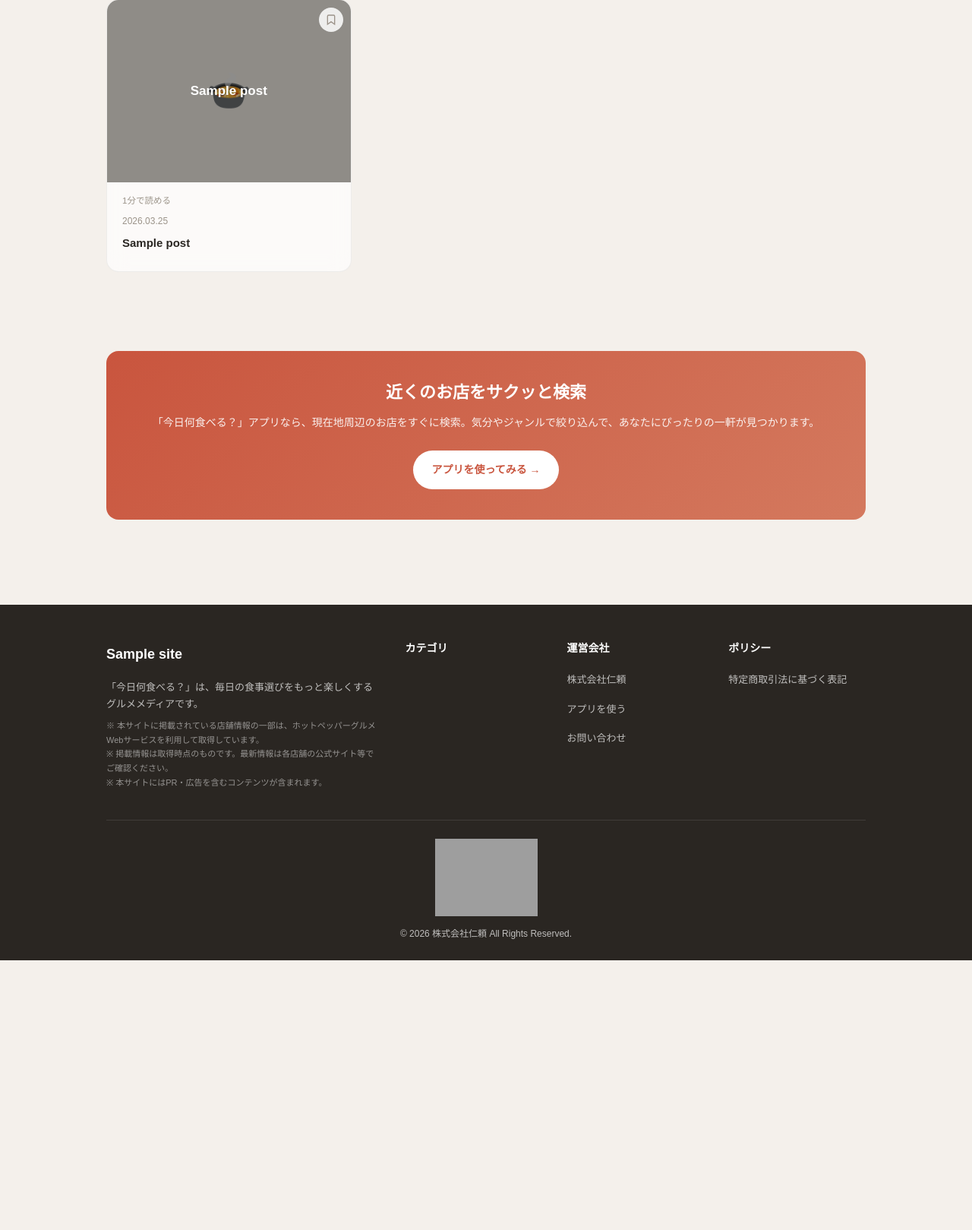
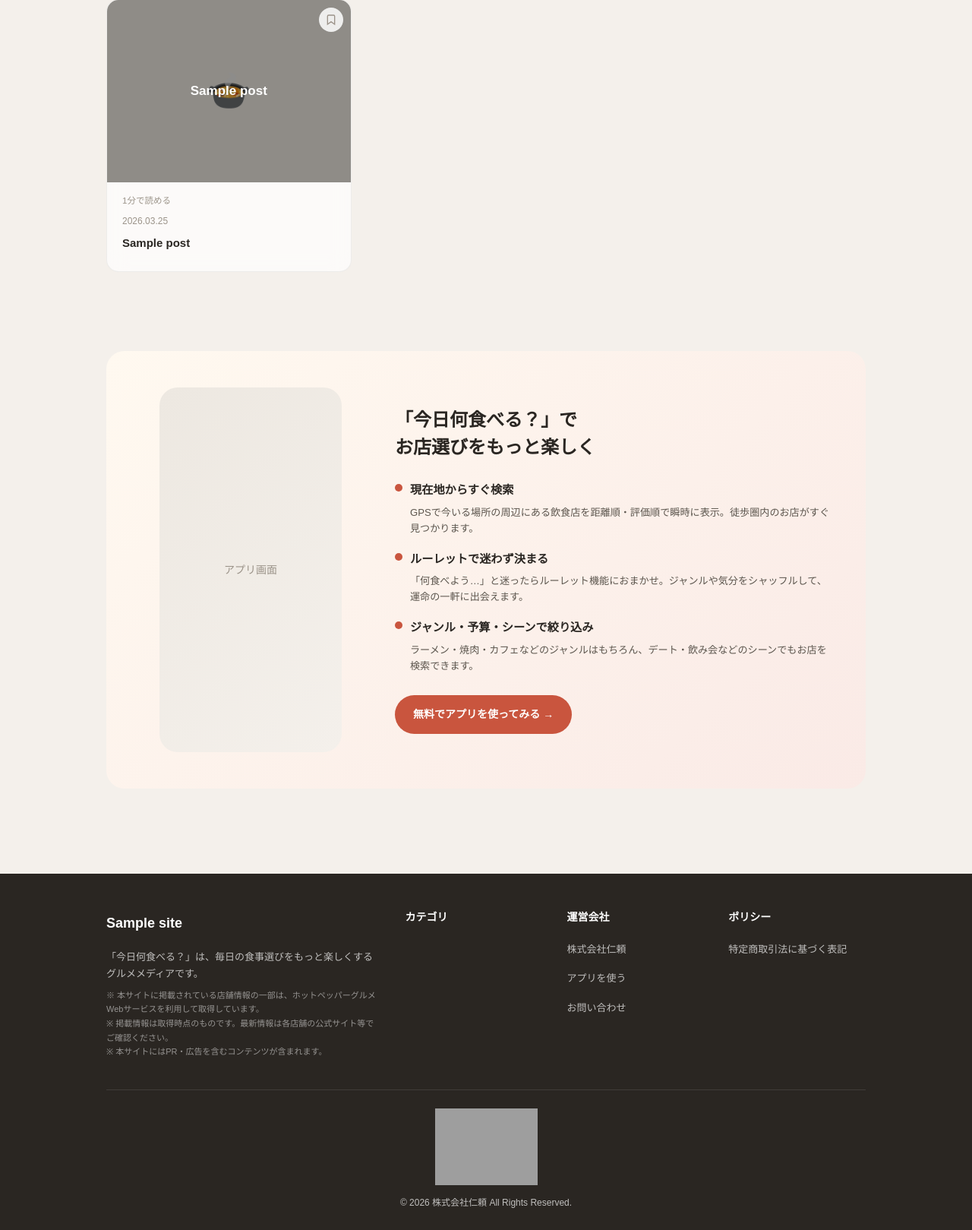
Before and after one commit to Jinrai-inc/kyonanitaberumedeia, a WordPress theme: template front-page.php in a window 1280 px wide. Shown: the part 2236-3855 px from the top of the page at 76% size. Before the commit the page ends 3500 px from the top, so only its background shows below. Run offline with PHP 8.4 and a stand-in for WordPress, Linux system fonts and the light colour scheme; the site name, menu and one post (Sample post) are stand-ins, and other content is empty; some libraries are stand-ins or nearby versions; some web fonts are replaced; grey boxes are pictures that could not be loaded.

Commit message:
feat: アプリ紹介セクション刷新 + シーンナビ + シーンランディングページ
アプリ紹介セクション (front-page.php):
- 旧テキストバナーを左右2カラムレイアウトに置換
- 左: アプリスクリーンショット（カスタマイザーで画像設定可能）
- 右: 3つの特徴（現在地検索/ルーレット/絞り込み） + CTA
- レスポンシブ対応（モバイルは縦並び）

ヘッダーナビ (header.php):
- メニュー未設定時のデフォルトナビをシーンリンクに変更
- デート/飲み会/ランチ/接待/女子会/子連れの6シーン

シーンランディングページ (page-scene.php):
- /scene/ で全11シーン一覧をカード表示
- /scene/{slug}/ でシーン詳細ページ
  - 都道府県×市区町村セレクタ（municipalities-full.jsonから動的生成）
  - エリア選択→シーン記事検索へ遷移
  - そのシーンの既存記事を自動表示

リライトルール (functions.php):
- /scene/{slug}/ のURL構造を登録
- knt_scene_slug クエリ変数を追加
- template_include フィルターでpage-scene.phpを自動適用

カスタマイザー:
- knt_app_screenshot 画像設定を追加

https://claude.ai/code/session_01Qs7HCoTURUgMupdYagYove

```diff
--- a/front-page.php
+++ b/front-page.php
@@ -214,24 +214,45 @@ endif;
 
     <?php
     // ========================================
-    // 6. アプリ訴求バナー
+    // 6. アプリ紹介セクション
     // ========================================
     if ( get_theme_mod( 'knt_app_banner_show', true ) ) :
+        $app_screenshot = get_theme_mod( 'knt_app_screenshot', '' );
+        $app_url = get_theme_mod( 'knt_app_banner_url', 'https://kyou-nani-taberu.app' );
     ?>
     <section class="section">
-        <div class="app-banner fadeup">
-            <h2 class="app-banner__title">
-                <?php echo esc_html( get_theme_mod( 'knt_app_banner_title', '近くのお店をサクッと検索' ) ); ?>
-            </h2>
-            <p class="app-banner__text">
-                <?php echo esc_html( get_theme_mod( 'knt_app_banner_text', '「今日何食べる？」アプリなら、現在地周辺のお店をすぐに検索。気分やジャンルで絞り込んで、あなたにぴったりの一軒が見つかります。' ) ); ?>
-            </p>
-            <a href="<?php echo esc_url( get_theme_mod( 'knt_app_banner_url', 'https://kyou-nani-taberu.app' ) ); ?>"
-               class="btn btn--primary"
-               target="_blank"
-               rel="noopener noreferrer">
-                <?php echo esc_html( get_theme_mod( 'knt_app_banner_btn_text', 'アプリを使ってみる' ) ); ?> →
-            </a>
+        <div class="app-showcase fadeup">
+            <div class="app-showcase__phone">
+                <?php if ( $app_screenshot ) : ?>
+                    <img src="<?php echo esc_url( $app_screenshot ); ?>" alt="今日何食べる？アプリ画面" class="app-showcase__screenshot" loading="lazy">
+                <?php else : ?>
+                    <div class="app-showcase__screenshot-placeholder">
+                        <span>アプリ画面</span>
+                    </div>
+                <?php endif; ?>
+            </div>
+            <div class="app-showcase__content">
+                <h2 class="app-showcase__title">「今日何食べる？」で<br>お店選びをもっと楽しく</h2>
+                <ul class="app-showcase__features">
+                    <li>
+                        <strong>現在地からすぐ検索</strong>
+                        <span>GPSで今いる場所の周辺にある飲食店を距離順・評価順で瞬時に表示。徒歩圏内のお店がすぐ見つかります。</span>
+                    </li>
+                    <li>
+                        <strong>ルーレットで迷わず決まる</strong>
+                        <span>「何食べよう…」と迷ったらルーレット機能におまかせ。ジャンルや気分をシャッフルして、運命の一軒に出会えます。</span>
+                    </li>
+                    <li>
+                        <strong>ジャンル・予算・シーンで絞り込み</strong>
+                        <span>ラーメン・焼肉・カフェなどのジャンルはもちろん、デート・飲み会などのシーンでもお店を検索できます。</span>
+                    </li>
+                </ul>
+                <a href="<?php echo esc_url( $app_url ); ?>"
+                   class="btn btn--primary btn--large"
+                   target="_blank" rel="noopener noreferrer">
+                    無料でアプリを使ってみる →
+                </a>
+            </div>
         </div>
     </section>
     <?php endif; ?>
--- a/header.php
+++ b/header.php
@@ -85,10 +85,18 @@
                     'depth'          => 1,
                 ) );
             } else {
-                // Default categories
-                $cats = get_categories( array( 'number' => 5, 'hide_empty' => false ) );
-                foreach ( $cats as $cat ) {
-                    echo '<a href="' . esc_url( get_category_link( $cat->term_id ) ) . '">' . esc_html( $cat->name ) . '</a>';
+                // シーンリンクをデフォルトナビに
+                $nav_scenes = array(
+                    'date'    => 'デート',
+                    'nomikai' => '飲み会',
+                    'lunch'   => 'ランチ',
+                    'settai'  => '接待',
+                    'joshikai'=> '女子会',
+                    'family'  => '子連れ',
+                );
+                foreach ( $nav_scenes as $skey => $slabel ) {
+                    $sslug = KNT_SCENES[ $skey ]['slug'] ?? $skey;
+                    echo '<a href="' . esc_url( home_url( '/scene/' . $sslug . '/' ) ) . '">' . esc_html( $slabel ) . '</a>';
                 }
             }
             ?>
--- a/inc/customizer.php
+++ b/inc/customizer.php
@@ -382,6 +382,16 @@ function knt_customize_register( $wp_customize ) {
         'type'    => 'url',
     ) );
 
+    $wp_customize->add_setting( 'knt_app_screenshot', array(
+        'default'           => '',
+        'sanitize_callback' => 'esc_url_raw',
+    ) );
+    $wp_customize->add_control( new WP_Customize_Image_Control( $wp_customize, 'knt_app_screenshot', array(
+        'label'   => 'アプリスクリーンショット画像',
+        'description' => 'トップページのアプリ紹介セクションに表示される端末キャプチャ画像',
+        'section' => 'knt_app_banner',
+    ) ) );
+
     // ========================================
     // 記事ページ設定
     // ========================================
--- a/style.css
+++ b/style.css
@@ -779,6 +779,92 @@ h4 {
 }
 
 /* ========================================
+   App Showcase (front page)
+   ======================================== */
+.app-showcase {
+  display: grid;
+  grid-template-columns: 300px 1fr;
+  gap: 40px;
+  align-items: center;
+  background: linear-gradient(135deg, #FFF9F0 0%, #FAEAE6 100%);
+  border-radius: 24px;
+  padding: 48px 40px;
+}
+.app-showcase__phone {
+  display: flex;
+  justify-content: center;
+}
+.app-showcase__screenshot {
+  width: 240px;
+  border-radius: 24px;
+  box-shadow: 0 16px 40px rgba(0,0,0,0.12);
+}
+.app-showcase__screenshot-placeholder {
+  width: 240px;
+  height: 480px;
+  border-radius: 24px;
+  background: linear-gradient(135deg, var(--color-bg-secondary), var(--color-bg-main));
+  display: flex;
+  align-items: center;
+  justify-content: center;
+  color: var(--color-text-light);
+  font-size: 14px;
+}
+.app-showcase__title {
+  font-family: var(--font-heading);
+  font-size: 1.5rem;
+  font-weight: 700;
+  color: var(--color-text-main);
+  margin: 0 0 24px;
+  line-height: 1.5;
+}
+.app-showcase__features {
+  list-style: none;
+  padding: 0;
+  margin: 0 0 28px;
+  display: flex;
+  flex-direction: column;
+  gap: 16px;
+}
+.app-showcase__features li {
+  display: flex;
+  flex-direction: column;
+  gap: 4px;
+  padding-left: 20px;
+  position: relative;
+}
+.app-showcase__features li::before {
+  content: '';
+  position: absolute;
+  left: 0;
+  top: 6px;
+  width: 10px;
+  height: 10px;
+  border-radius: 50%;
+  background: var(--color-accent);
+}
+.app-showcase__features li strong {
+  font-size: 0.95rem;
+  color: var(--color-text-main);
+}
+.app-showcase__features li span {
+  font-size: 0.82rem;
+  color: var(--color-text-sub);
+  line-height: 1.6;
+}
+@media (max-width: 767px) {
+  .app-showcase {
+    grid-template-columns: 1fr;
+    gap: 24px;
+    padding: 32px 20px;
+    text-align: center;
+  }
+  .app-showcase__screenshot { width: 180px; }
+  .app-showcase__screenshot-placeholder { width: 180px; height: 360px; }
+  .app-showcase__features li { text-align: left; }
+}
+
+/* ========================================
    Article Single
    ======================================== */
 .article-header {
```
Also changed, not shown: other parts of style.css (+63 -0 lines), functions.php (+34 -0 lines), page-scene.php (added, +180 -0 lines).
